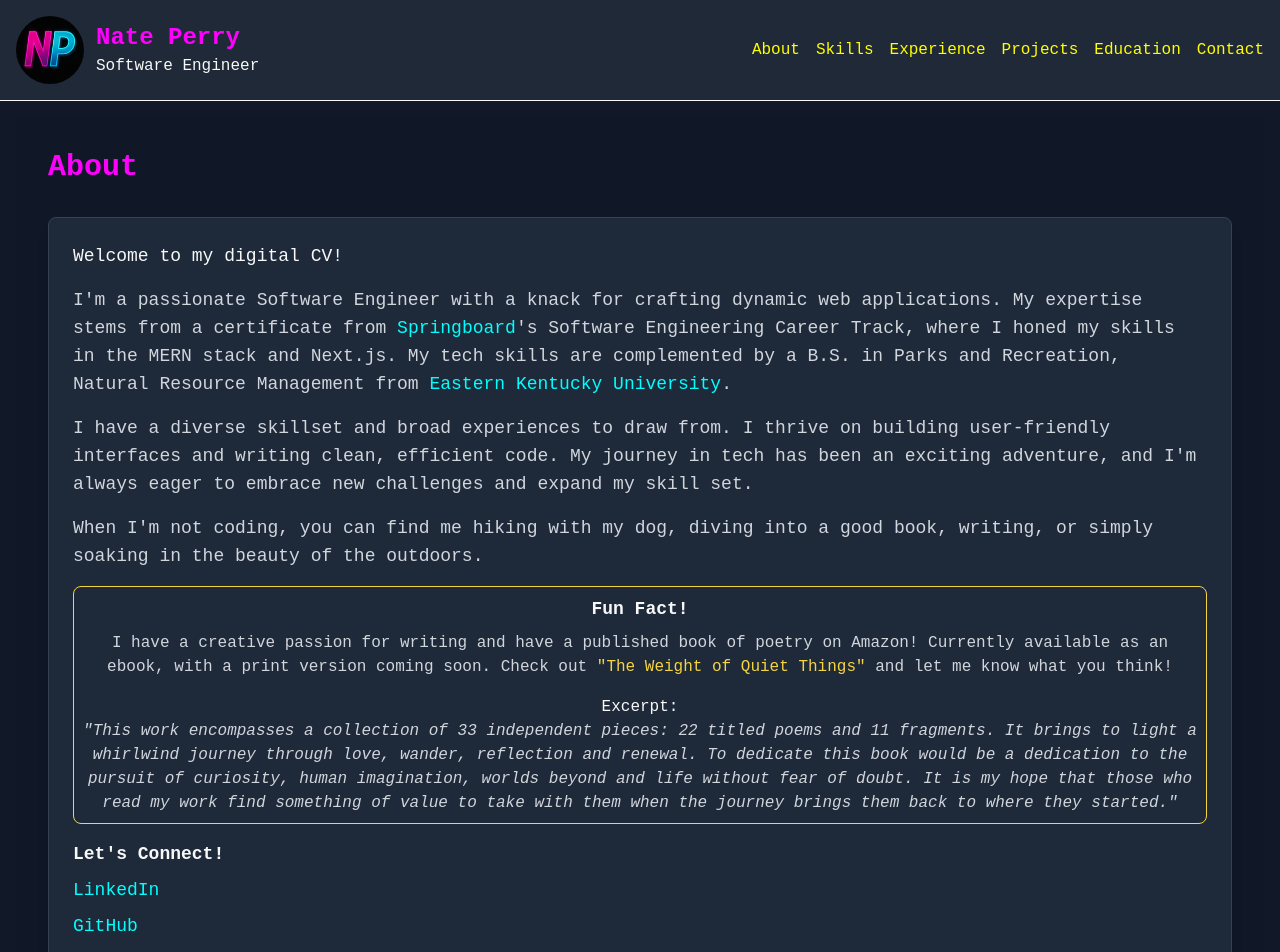
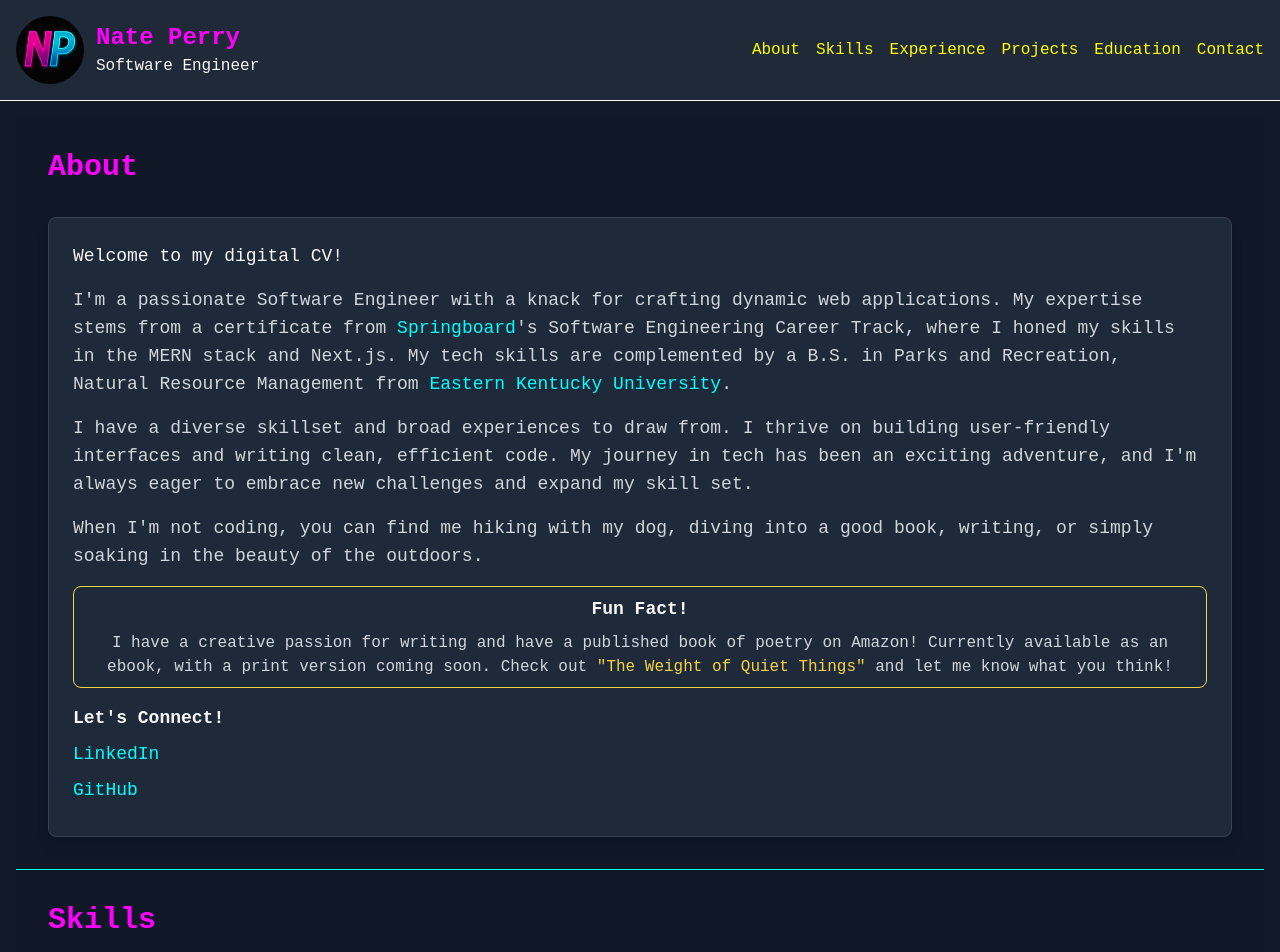
Before and after one commit to natep1123/Digital-CV, a Next.js app: page / in a window 1280 px wide. Shown: the top 952 px of the page. Built offline with nearby package versions, Linux system fonts and the light colour scheme.

Commit message:
Updated about section

```diff
--- a/src/components/About.jsx
+++ b/src/components/About.jsx
@@ -1,3 +1,6 @@
+import Connect from "./Connect";
+import FunFact from "./FunFact";
+
 export default function About() {
   return (
     <section
@@ -46,69 +49,8 @@ export default function About() {
             a good book, writing, or simply soaking in the beauty of the
             outdoors.
           </p>
-
-          <div className="text-center border border-[#f5d442] rounded-lg p-2 mb-4">
-            <div className="mb-4">
-              <h3 className="text-lg font-semibold text-[#f8f8f8] mb-2">
-                Fun Fact!
-              </h3>
-              <p className="text-gray-300">
-                I have a creative passion for writing and have a published book
-                of poetry on Amazon! Currently available as an ebook, with a
-                print version coming soon. Check out{" "}
-                <a
-                  href="https://a.co/d/cBL5e5e"
-                  target="_blank"
-                  rel="noopener noreferrer"
-                  className="text-[#f5d442] hover:underline"
-                >
-                  "The Weight of Quiet Things"
-                </a>{" "}
-                and let me know what you think!
-              </p>
-            </div>
-            <div>
-              Excerpt:
-              <blockquote className="text-gray-300 italic">
-                "This work encompasses a collection of 33 independent pieces: 22
-                titled poems and 11 fragments. It brings to light a whirlwind
-                journey through love, wander, reflection and renewal. To
-                dedicate this book would be a dedication to the pursuit of
-                curiosity, human imagination, worlds beyond and life without
-                fear of doubt. It is my hope that those who read my work find
-                something of value to take with them when the journey brings
-                them back to where they started."
-              </blockquote>
-            </div>
-          </div>
-
-          <div>
-            <h3 className="text-lg font-semibold text-[#f8f8f8] mb-2">
-              Let's Connect!
-            </h3>
-            <ul>
-              <li className="mb-2">
-                <a
-                  href="https://www.linkedin.com/in/nathaniel-perry-646bb4326/"
-                  target="_blank"
-                  rel="noopener noreferrer"
-                  className="text-[#00ffff] hover:underline text-lg"
-                >
-                  LinkedIn
-                </a>
-              </li>
-              <li className="mb-2">
-                <a
-                  href="https://www.github.com/natep1123"
-                  target="_blank"
-                  rel="noopener noreferrer"
-                  className="text-[#00ffff] hover:underline text-lg"
-                >
-                  GitHub
-                </a>
-              </li>
-            </ul>
-          </div>
+          <FunFact />
+          <Connect />
         </div>
       </div>
     </section>
--- /dev/null
+++ b/src/components/Connect.jsx
@@ -0,0 +1,31 @@
+export default function Connect() {
+  return (
+    <div>
+      <h3 className="text-lg font-semibold text-[#f8f8f8] mb-2">
+        Let's Connect!
+      </h3>
+      <ul>
+        <li className="mb-2">
+          <a
+            href="https://www.linkedin.com/in/nathaniel-perry-646bb4326/"
+            target="_blank"
+            rel="noopener noreferrer"
+            className="text-[#00ffff] hover:underline text-lg"
+          >
+            LinkedIn
+          </a>
+        </li>
+        <li className="mb-2">
+          <a
+            href="https://www.github.com/natep1123"
+            target="_blank"
+            rel="noopener noreferrer"
+            className="text-[#00ffff] hover:underline text-lg"
+          >
+            GitHub
+          </a>
+        </li>
+      </ul>
+    </div>
+  );
+}
--- /dev/null
+++ b/src/components/FunFact.jsx
@@ -0,0 +1,21 @@
+export default function FunFact() {
+  return (
+    <div className="text-center border border-[#f5d442] rounded-lg p-2 mb-4">
+      <h3 className="text-lg font-semibold text-[#f8f8f8] mb-2">Fun Fact!</h3>
+      <p className="text-gray-300">
+        I have a creative passion for writing and have a published book of
+        poetry on Amazon! Currently available as an ebook, with a print version
+        coming soon. Check out{" "}
+        <a
+          href="https://a.co/d/cBL5e5e"
+          target="_blank"
+          rel="noopener noreferrer"
+          className="text-[#f5d442] hover:underline"
+        >
+          "The Weight of Quiet Things"
+        </a>{" "}
+        and let me know what you think!
+      </p>
+    </div>
+  );
+}
```
